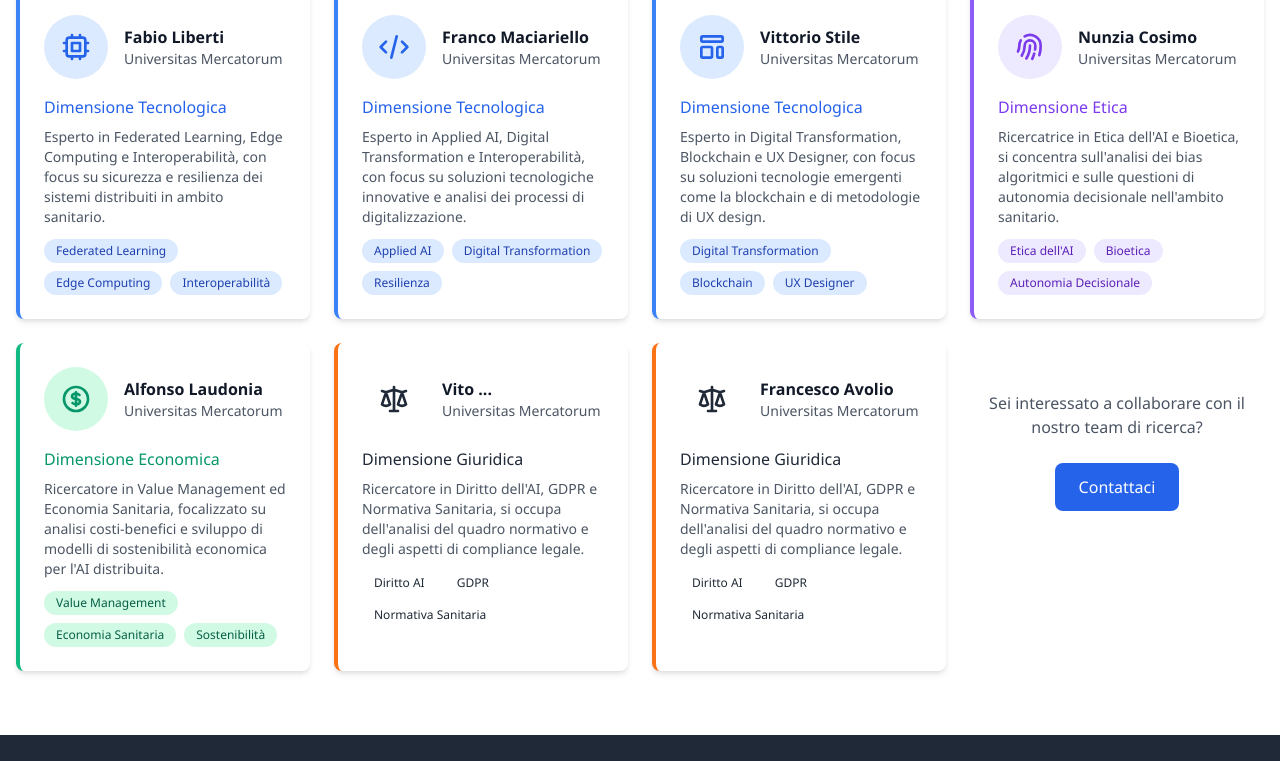
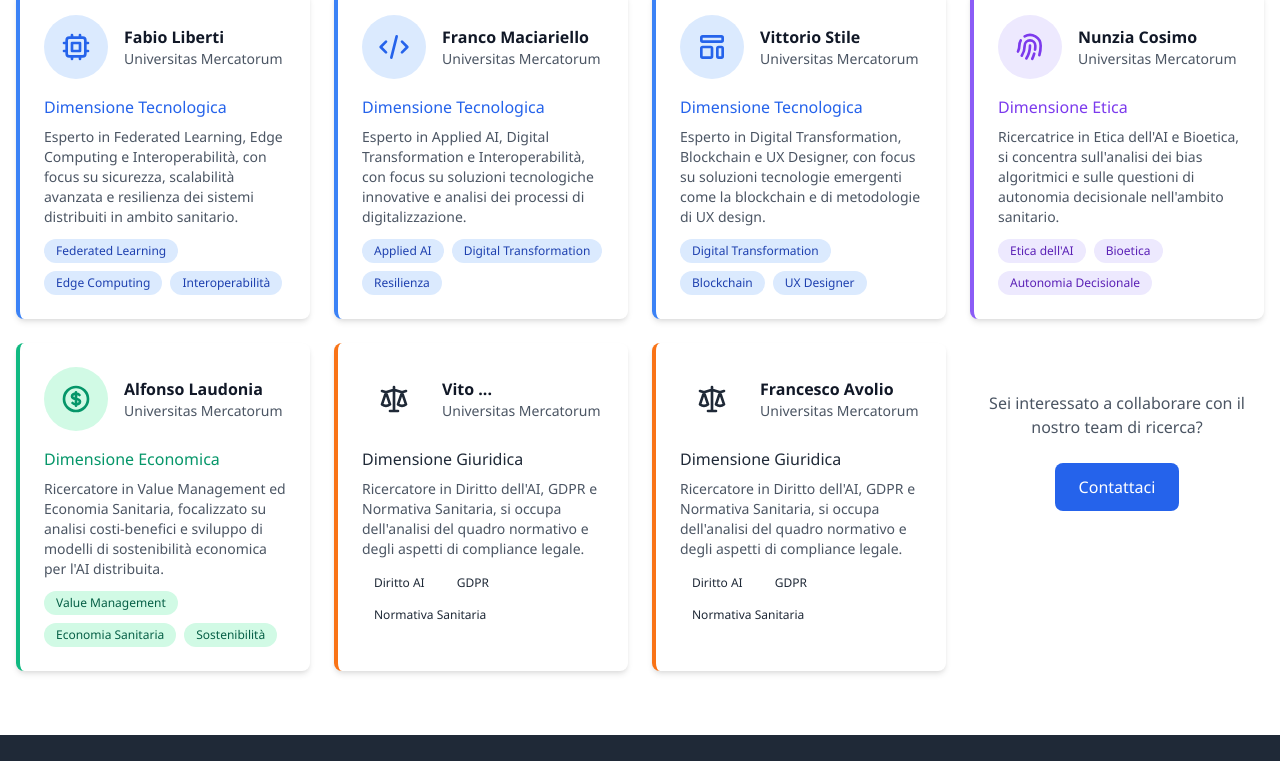
Before and after one commit to FabioLiberti/AI-DIGOSA, a plain HTML site: page index.html in a window 1280 px wide. Shown: the part 8384-9145 px from the top of the page. Drawn offline with nearby package versions, Linux system fonts and the light colour scheme.

Commit message:
rev generale

```diff
--- a/index.html
+++ b/index.html
@@ -1070,7 +1070,7 @@
                         </div>
                         <div>
                             <h5 class="text-blue-600 font-medium mb-2">Dimensione Tecnologica</h5>
-                            <p class="text-sm text-gray-600 mb-3">Esperto in Federated Learning, Edge Computing e Interoperabilità, con focus su sicurezza e resilienza dei sistemi distribuiti in ambito sanitario.</p>
+                            <p class="text-sm text-gray-600 mb-3">Esperto in Federated Learning, Edge Computing e Interoperabilità, con focus su sicurezza, scalabilità avanzata e resilienza dei sistemi distribuiti in ambito sanitario.</p>
                             <div class="flex flex-wrap gap-2">
                                 <span class="bg-blue-100 text-blue-800 rounded-full px-3 py-1 text-xs">Federated Learning</span>
                                 <span class="bg-blue-100 text-blue-800 rounded-full px-3 py-1 text-xs">Edge Computing</span>
```
